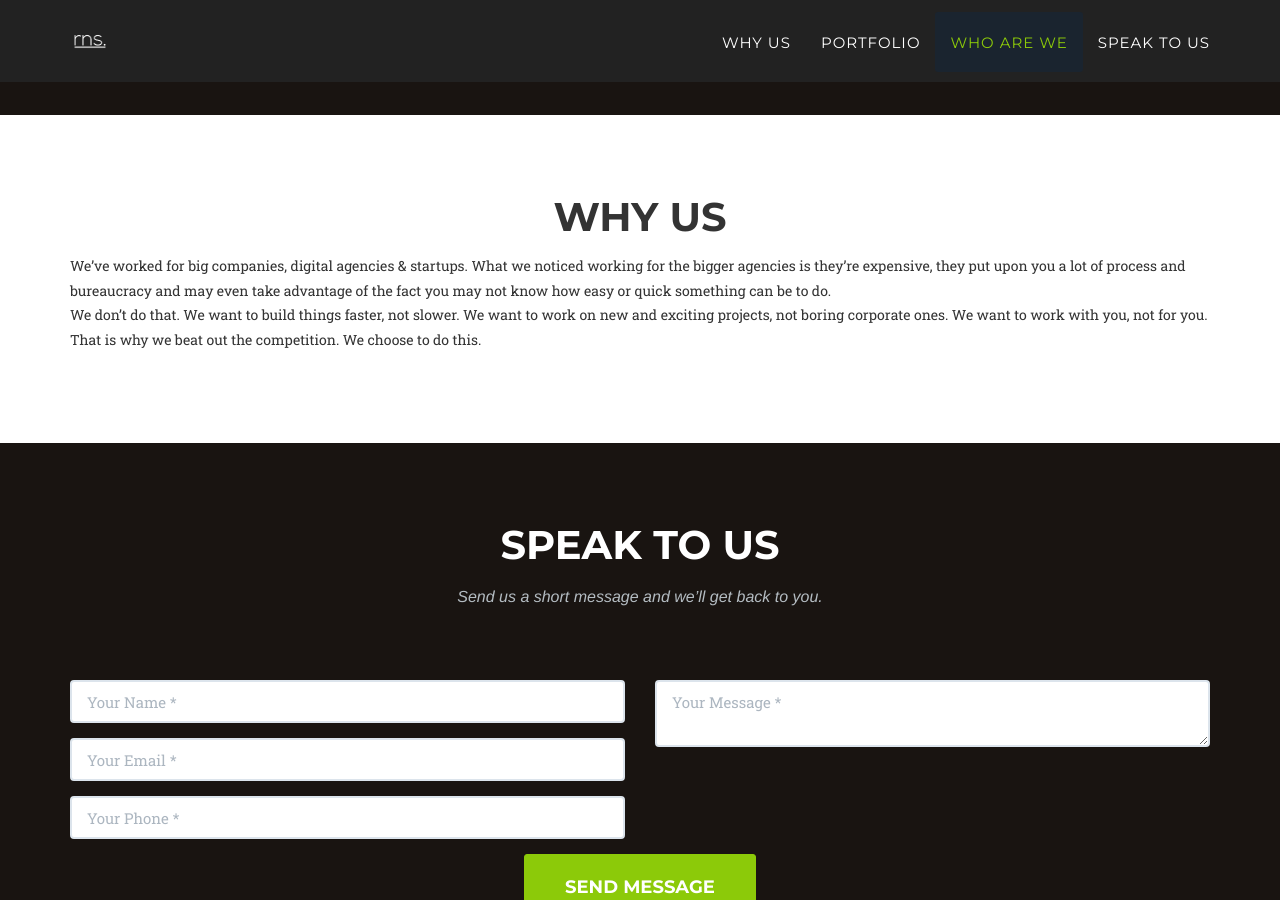
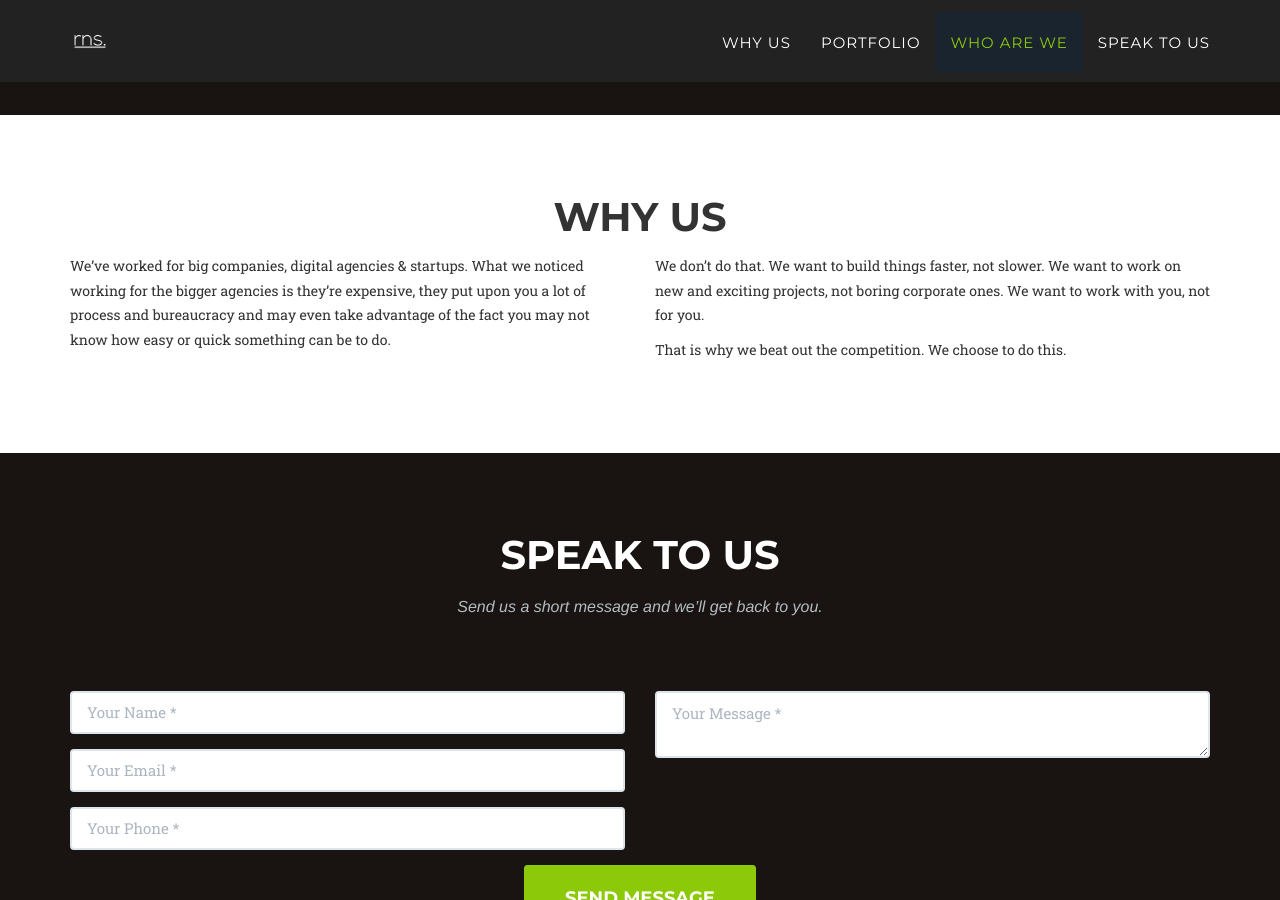
Before and after one commit to RnS-Apps/RnS-Apps.github.io, a Jekyll site: the page built from index.html, in a window 1280 px wide and 900 px high, scrolled down 1443 px. Built offline with Jekyll 4.4.1, drawn with Linux system fonts in a browser that asks for light colours; some web fonts are replaced.

Commit message:
Split into two columns

```diff
--- a/_includes/whyus2.html
+++ b/_includes/whyus2.html
@@ -8,9 +8,12 @@
                 </div>
             </div>
             <div class="row">
-                <div class="col-lg-12">
-                    <p>We’ve worked for big companies, digital agencies & startups.  What we noticed working for the bigger agencies is they’re expensive, they put upon you a lot of process and bureaucracy and may even take advantage of the fact you may not know how easy or quick something can be to do.<br>
-We don’t do that.  We want to build things faster, not slower.  We want to work on new and exciting projects, not boring corporate ones.  We want to work with you, not for you.<br>That is why we beat out the competition. We choose to do this.</p>
+                <div class="col-lg-6">
+                    <p>We’ve worked for big companies, digital agencies & startups. What we noticed working for the bigger agencies is they’re expensive, they put upon you a lot of process and bureaucracy and may even take advantage of the fact you may not know how easy or quick something can be to do.</p>
+                </div>
+                <div class="col-lg-6">
+                    <p>We don’t do that. We want to build things faster, not slower. We want to work on new and exciting projects, not boring corporate ones.  We want to work with you, not for you.</p>
+                    <p>That is why we beat out the competition. We choose to do this.</p>
                 </div>
             </div>
         </div>
```
